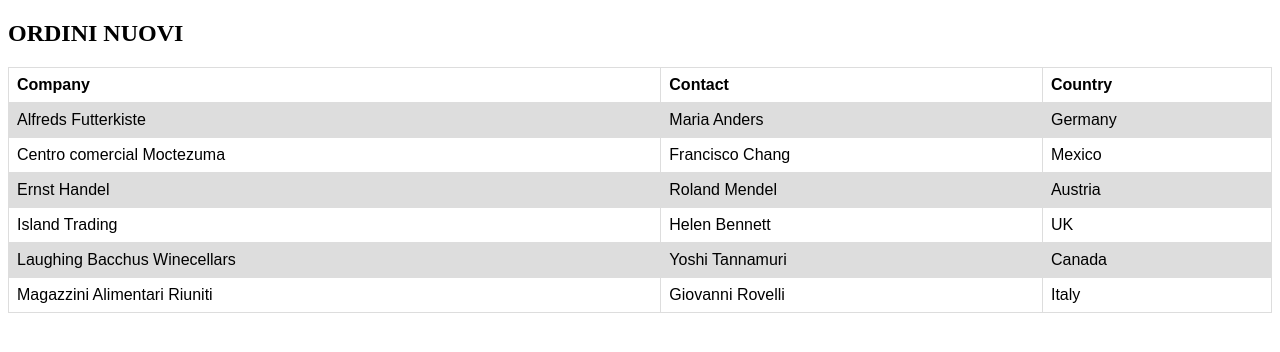
After one commit to christianCITS/esercizi, a Flask app: page /ordini_new in a window 1280 px wide. The commit adds this page. Shown: the top 352 px of the page. Run offline with Flask 3, Linux system fonts and the light colour scheme.

Commit message:
commit esercitazione 20 settembre dimitri

```diff
--- a/Lezione28python5/templates/indexko.html
+++ b/Lezione28python5/templates/indexko.html
@@ -8,6 +8,6 @@
             <h1>accesso non consentito a: {{nome}}!!</h1>
         </center>
         <!-- Verifica che il percorso dell'immagine sia accessibile dal browser -->
-        <img src="aggiungere percorso immagine"  width="500" height="400">
+        <img src="aggiungo percorso immagine"  width="500" height="400">
     </body>
 </html>
--- /dev/null
+++ b/esercizio20Sett/server2.py
@@ -0,0 +1,51 @@
+from flask import Flask, render_template, request
+
+utenti = [["pinco","pallo","123"],["pinco2","pallo","123"]]
+
+api=Flask("__name__")
+
+@api.route('/index', methods=['GET'])
+def index():
+    return render_template('index.html')
+
+
+@api.route('/ordini_old', methods=['GET'])
+def ordiniold():
+    return render_template('ordiniold.html')
+
+
+@api.route('/ordini_new', methods=['GET'])
+def ordininew():
+    return render_template('ordininew.html')
+
+
+
+
+
+@api.route('/gestisci_login', methods=['GET'])
+def accedi():
+    nome= request.args.get('fname')
+    cognome= request.args.get('lname')
+    password=request.args.get('password')
+    for utente in utenti:
+        if nome==utente[0] and cognome==utente[1] and password==utente[2]:
+            return render_template('lista_servizi.html')
+    return render_template('lista_servizi.html')
+
+@api.route('/registrazione', methods=['GET'])
+def registrazione():
+    nome= request.args.get('fname')
+    cognome= request.args.get('lname')
+    password=request.args.get('password')
+    return render_template('registrazione.html')
+
+@api.route('/benvUtente', methods=['GET'])
+def benvUtente():
+    return render_template('benvUtente.html')
+
+
+
+
+
+
+api.run(host="0.0.0.0", port=8085)
--- /dev/null
+++ b/esercizio20Sett/templates/ordininew.html
@@ -0,0 +1,65 @@
+<!DOCTYPE html>
+<html>
+<head>
+<style>
+table {
+  font-family: arial, sans-serif;
+  border-collapse: collapse;
+  width: 100%;
+}
+
+td, th {
+  border: 1px solid #dddddd;
+  text-align: left;
+  padding: 8px;
+}
+
+tr:nth-child(even) {
+  background-color: #dddddd;
+}
+</style>
+</head>
+<body>
+
+<h2>ORDINI NUOVI</h2>
+
+<table>
+  <tr>
+    <th>Company</th>
+    <th>Contact</th>
+    <th>Country</th>
+  </tr>
+  <tr>
+    <td>Alfreds Futterkiste</td>
+    <td>Maria Anders</td>
+    <td>Germany</td>
+  </tr>
+  <tr>
+    <td>Centro comercial Moctezuma</td>
+    <td>Francisco Chang</td>
+    <td>Mexico</td>
+  </tr>
+  <tr>
+    <td>Ernst Handel</td>
+    <td>Roland Mendel</td>
+    <td>Austria</td>
+  </tr>
+  <tr>
+    <td>Island Trading</td>
+    <td>Helen Bennett</td>
+    <td>UK</td>
+  </tr>
+  <tr>
+    <td>Laughing Bacchus Winecellars</td>
+    <td>Yoshi Tannamuri</td>
+    <td>Canada</td>
+  </tr>
+  <tr>
+    <td>Magazzini Alimentari Riuniti</td>
+    <td>Giovanni Rovelli</td>
+    <td>Italy</td>
+  </tr>
+</table>
+
+</body>
+</html>
```
Also changed, not shown: esercizio20Sett/templates/accedi.html (added, +26 -0 lines), esercizio20Sett/templates/index.html (added, +21 -0 lines), esercizio20Sett/templates/lista_servizi.html (added, +21 -0 lines), esercizio20Sett/templates/ordiniold.html (added, +65 -0 lines), esercizio20Sett/templates/registrazione.html (added, +22 -0 lines), esercizio20Sett/STATIC/truffa-online-amo-pesca-carta-di-credito-pc-shutt.jpg (added).
